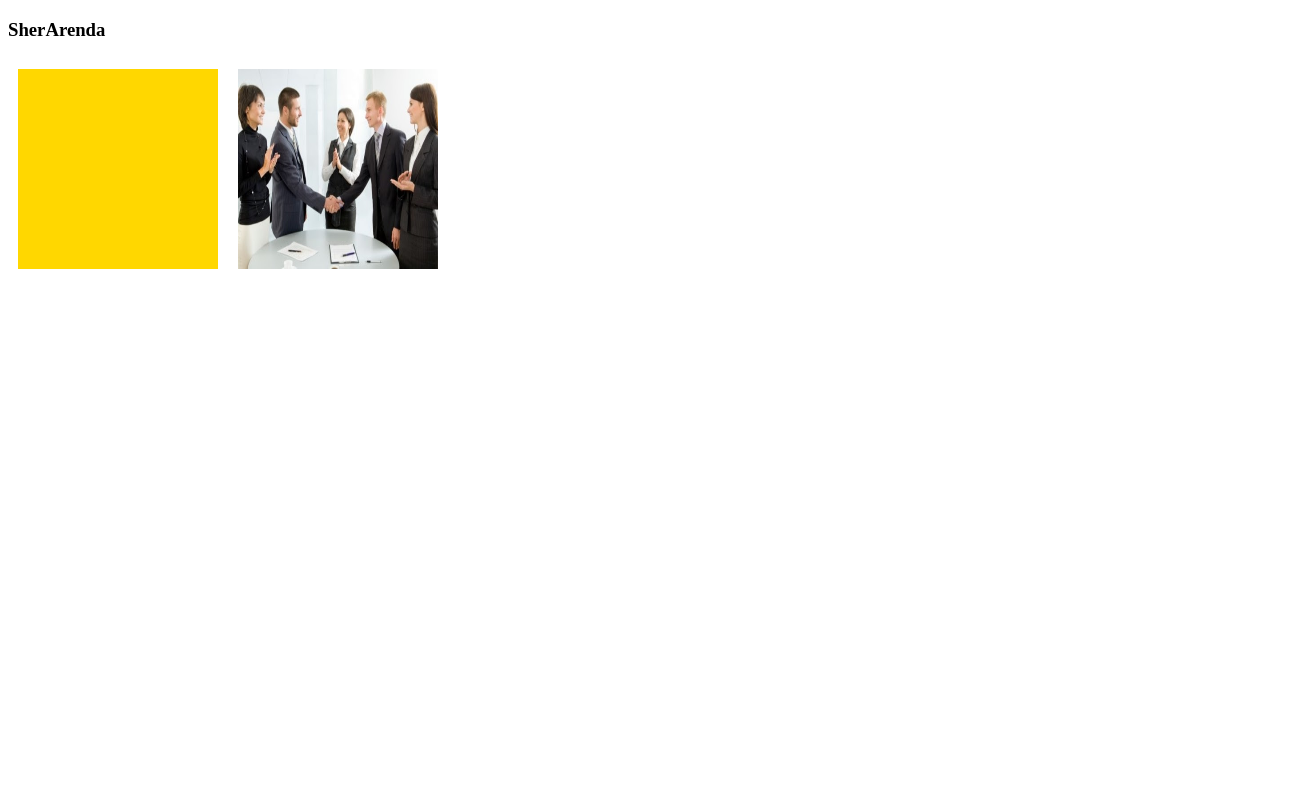
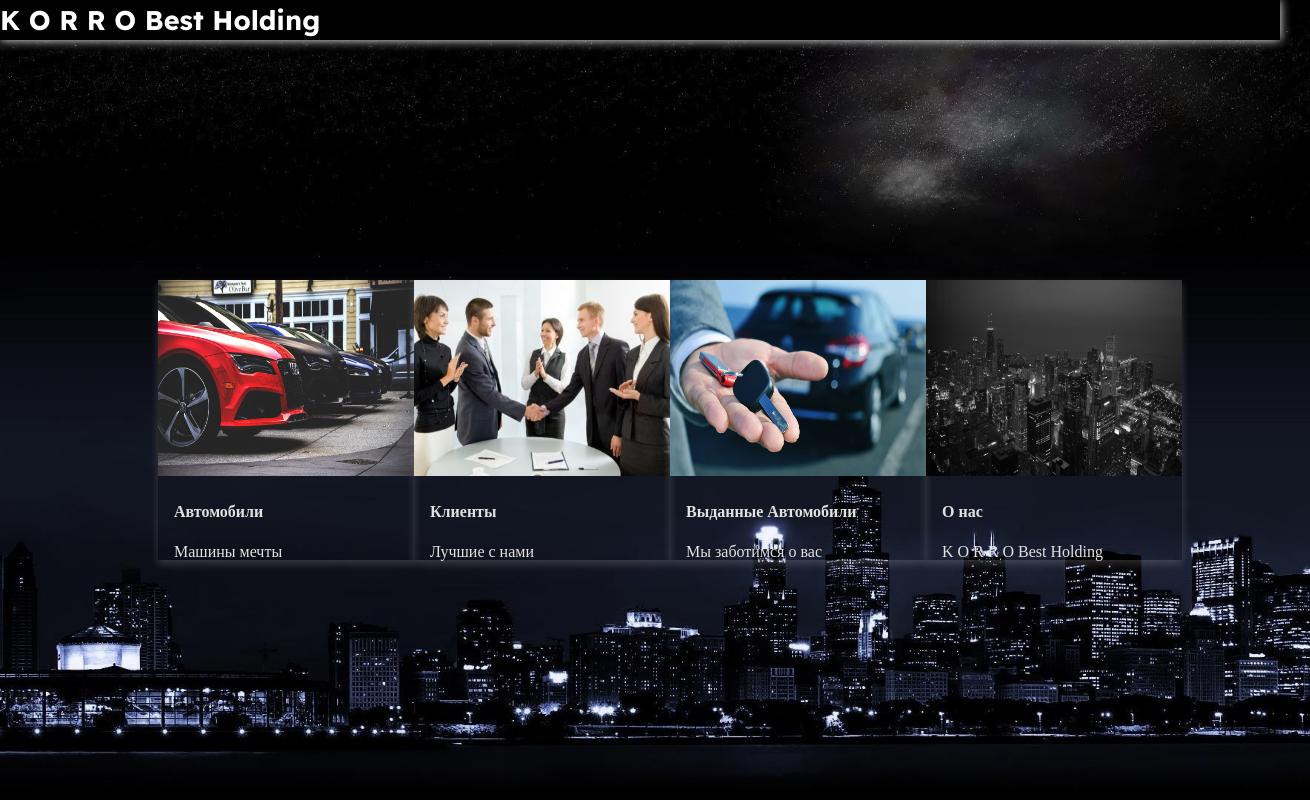
Before and after one commit to kar1moff/mySite, a plain HTML site: page index.html in a window 1280 px wide. Shown: the whole page, 1310 px wide, since content can reach past the window. Drawn offline with Linux system fonts and the light colour scheme; a web font is replaced by a local one.

Commit message:
Add files via upload

```diff
--- a/index.html
+++ b/index.html
@@ -10,12 +10,47 @@
 </head>
 <body>
     <div class="toolbar">
-        <h3 class="logo_text">SherArenda</h3>
+        <h3 class="logo_text">K O R R O Best Holding</h3>
 
     </div>
-    <div class="wrapper">
-     <div class="card gold"></div>
-     <div class="card red"></div>
+    <div class="menu-card">
+        <div class="stash">
+            <a href="./str2/avtomobili.html">
+                <img class="card-image" src="./cars/автомобили.jpg" alt="Avatar" >
+            </a>
+            <div class="container">
+              <h4><b>Автомобили</b></h4>
+              <p>Машины мечты</p>
+            </div>
+          </div>
+          <div class="stash">
+            <a href="./str2/avtomobili.html">
+                <img class="card-image" src="./img/unnamed.jpg" alt="Avatar" >
+            </a>
+            <div class="container">
+              <h4><b>Клиенты</b></h4>
+              <p>Лучшие с нами</p>
+            </div>
+          </div>
+          <div class="stash">
+            <a href="./str2/avtomobili.html">
+                <img class="card-image" src="./img/santorini_car_hire.jpg" alt="Avatar" >
+            </a>
+            <div class="container">
+              <h4><b>Выданные Автомобили</b></h4>
+              <p>Мы заботимся о вас</p>
+            </div>
+          </div>
+          <div class="stash">
+            <a href="./str2/avtomobili.html">
+                <img class="card-image" src="./img/city.jpg" alt="Avatar" >
+            </a>
+            <div class="container">
+              <h4><b>О нас</b></h4>
+              <p>K O R R O Best Holding</p>
+
+            </div>
+          </div>
     </div>
 </body>
 </html>
--- /dev/null
+++ b/str2/style.css
@@ -0,0 +1,30 @@
+html,
+body {
+  width: 100%;
+  height: 100%;
+  margin: 0;
+  padding: 0;
+}
+.wrapper {
+  padding: 10px;
+}
+.cars {
+  width: 300px;
+  height: 300px;
+  background-image: url("../img/unnamed.jpg");
+  background-position: 0 0;
+  background-repeat: no-repeat;
+  background-size: 100% 100%;
+}
+
+.toolbar {
+  width: 100%;
+  height: 40px;
+  background: space gray;
+
+
+  display: flex;
+  align-items: center;
+  justify-content: space-between;
+  box-shadow: 0 0 10px white;
+}
--- a/style.css
+++ b/style.css
@@ -1,20 +1,105 @@
+@import url("https://fonts.googleapis.com/css2?family=Corinthia:wght@700&family=Readex+Pro:wght@700&display=swap");
+
+html,
+body {
+  width: 100%;
+  height: 100%;
+  margin: 0;
+  padding: 0;
+  /* background: #c2e59c;
+  background: -webkit-linear-gradient(to top, #64b3f4, #c2e59c);
+  background: linear-gradient(to top, #64b3f4, #c2e59c); */
+
+  background-image: url("./img/city_best.jpg");
+  background-position: 0 0;
+  background-repeat: no-repeat;
+  background-size: cover;
+  display: flex;
+  flex-direction: column;
+}
+
+.toolbar {
+  width: 100%;
+  height: 40px;
+  background: black;
+
+
+  display: flex;
+  align-items: center;
+  justify-content: space-between;
+  box-shadow: 0 0 10px white;
+}
+
 .card {
   width: 200px;
   height: 200px;
-  margin: 10px;
-}
-
-.gold {
-  background-color: gold;
-}
-
-.red {
-  background-image: url("./img/unnamed.jpg"); /* Путь к фоновому рисунку */
-  background-position: 0 0; /* Положение фона */
-  background-repeat: no-repeat; /* Отменяем повторение фона */
-  background-size: 100% 100%;
+  margin-left: 50%;
+  display: flex;
 }
 
 .wrapper {
+  margin: 0 auto;
+  height: 80%;
   display: flex;
+  justify-content: center;
+  align-items: center;
 }
+
+.logo_text {
+  font-size: 27px;
+  color: white;
+  font-family: "Corinthia", cursive;
+  font-family: "Readex Pro", sans-serif;
+}
+
+.car {
+  width: 60px;
+  height: 30px;
+  margin: 0 100px;
+}
+
+.img-box {
+  width: 400px;
+  height: 400px;
+}
+
+.mash {
+  /* margin-top: 70px;
+  margin-bottom: 30px; */
+  margin: 10px 0px 0px -60px;
+}
+.stash {
+  width: 20%;
+  height: 40%;
+
+  box-shadow: 0 4px 8px 0 rgba(226, 224, 224, 0.2);
+  transition: 0.9s;
+}
+
+.stash:hover {
+  box-shadow: 10px 10px 30px 30px rgba(228, 225, 225, 0.2);
+  cursor: pointer;
+}
+
+.container {
+  padding: 2px 16px;
+  color: rgb(228, 225, 225);
+
+}
+
+.card-image {
+  width: 100%;
+  height: 70%;
+}
+
+.menu-card {
+  width: 100%;
+  height: 80%;
+  display: flex;
+  flex-grow: 1;
+  flex-shrink: 1;
+  justify-content: center;
+  align-items: center;
+  margin-left: 10px;
+  margin: 30px;
+}
```
Also changed, not shown: str2/avtomobili.html (added, +43 -0 lines), cars/99px_ru_wallpaper_319026_sinij_bmw_m8_na_pobereje_by_rain_prisk.jpg (added), cars/автомобили.jpg (added), img/car.ico (added), img/city.jpg (added), img/city_best.jpg (added), img/fonsite.jpg (added), img/santorini_car_hire.jpg (added), 1 other file.
